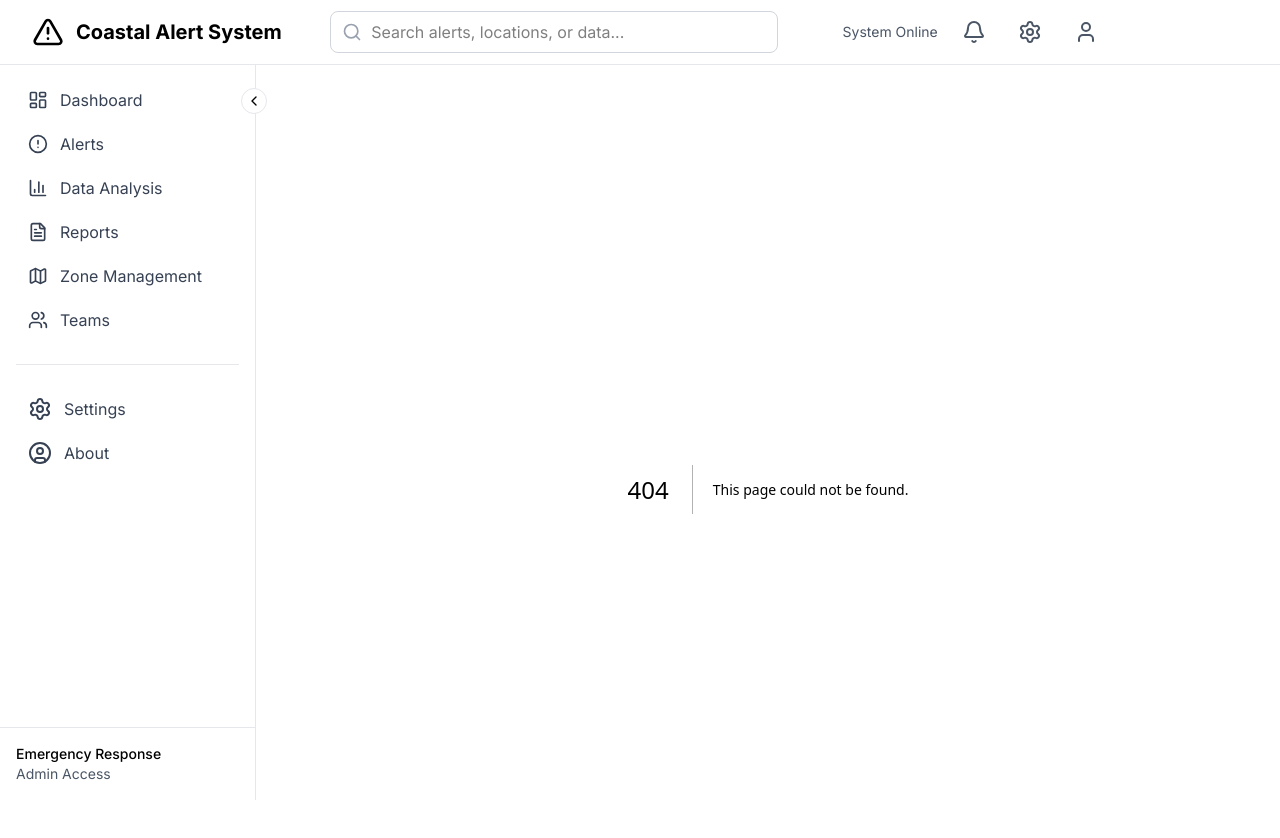
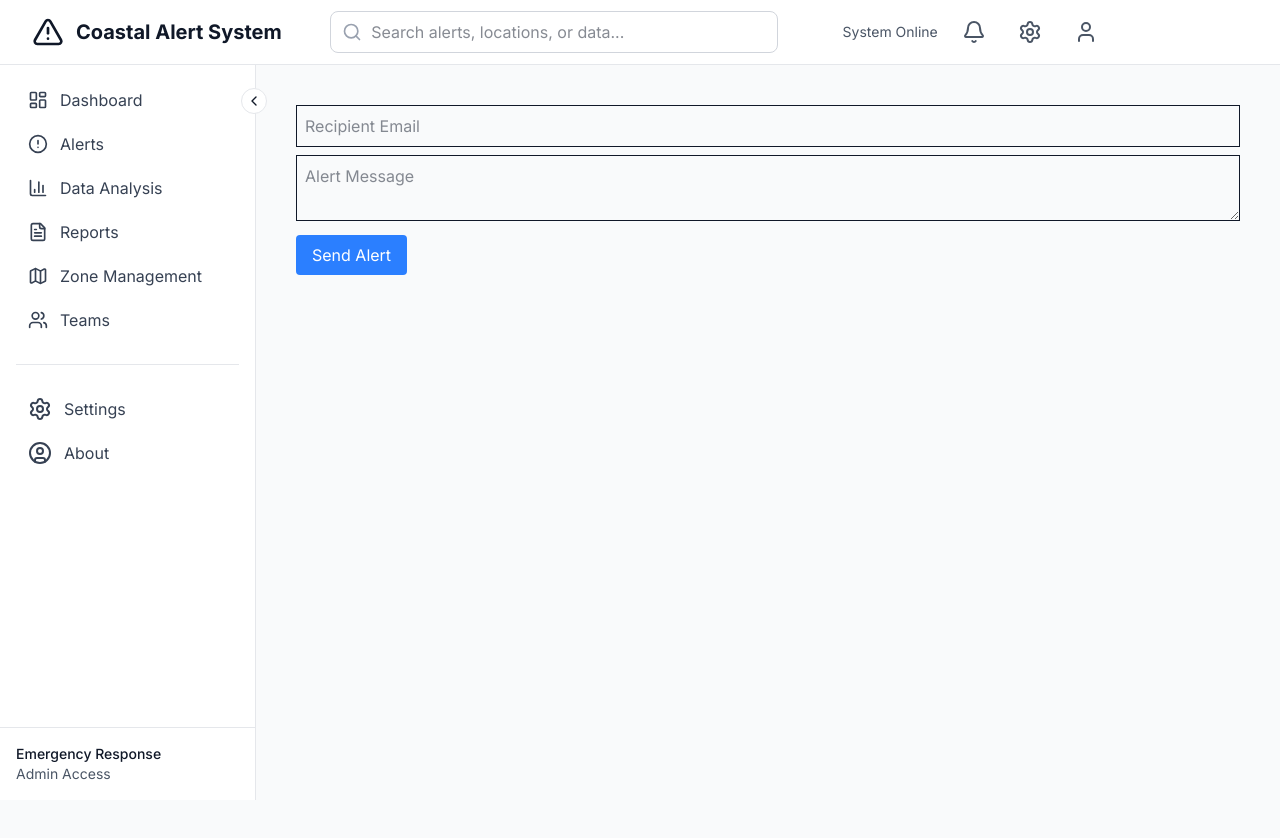
Before and after one commit to DVSarvaiya/Hackout, a Next.js app: page /alert in a window 1280 px wide. Before the commit this address had no page. Shown: the top 838 px of the page. After the commit the page ends 800 px from the top, so only its background shows below. Built offline with nearby package versions, Linux system fonts and the light colour scheme.

Commit message:
email message system done

```diff
--- /dev/null
+++ b/app/alert/page.js
@@ -0,0 +1,41 @@
+"use client";
+import { useState } from "react";
+
+export default function AlertForm() {
+  const [email, setEmail] = useState("");
+  const [message, setMessage] = useState("");
+
+  const sendAlert = async () => {
+    const res = await fetch("/api/send-alert", {
+      method: "POST",
+      headers: { "Content-Type": "application/json" },
+      body: JSON.stringify({ email, alertMessage: message }),
+    });
+    const data = await res.json();
+    alert(data.message || "Something went wrong");
+  };
+
+  return (
+    <div className="p-4 space-y-2">
+      <input
+        type="email"
+        placeholder="Recipient Email"
+        value={email}
+        onChange={(e) => setEmail(e.target.value)}
+        className="border p-2 w-full"
+      />
+      <textarea
+        placeholder="Alert Message"
+        value={message}
+        onChange={(e) => setMessage(e.target.value)}
+        className="border p-2 w-full"
+      />
+      <button
+        onClick={sendAlert}
+        className="bg-blue-500 text-white px-4 py-2 rounded"
+      >
+        Send Alert
+      </button>
+    </div>
+  );
+}
--- /dev/null
+++ b/app/api/send-alert/route.js
@@ -0,0 +1,19 @@
+import { NextResponse } from "next/server";
+import { sendMail } from "@/lib/nodemailer";
+
+export async function POST(req) {
+  try {
+    const { email, alertMessage } = await req.json();
+
+    await sendMail({
+      to: email,
+      subject: "🌊 Coastal Alert Notification",
+      text: alertMessage,
+      html: `<p><b>Alert:</b> ${alertMessage}</p>`,
+    });
+
+    return NextResponse.json({ success: true, message: "Email sent!" });
+  } catch (error) {
+    return NextResponse.json({ success: false, error: error.message });
+  }
+}
--- a/app/page.js
+++ b/app/page.js
@@ -1,11 +1,27 @@
 'use client'
-import { useState } from 'react'
+import { useState, useEffect } from 'react'
 import AlertStatusPanel from '@/components/AlertStatusPanel'
 import MapVisualization from '@/components/MapVisualization'
 import DataWidget from '@/components/DataWidget'
 
 export default function Dashboard() {
   const [selectedAlert, setSelectedAlert] = useState(null)
+
+
+
+  async function call() {
+    await fetch("/api/notify", {
+      method: "POST",
+      headers: { "Content-Type": "application/json" },
+      body: JSON.stringify({
+        title: "⚠️ Coastal Alert",
+        body: "High tide expected in your area!"
+      }),
+    });
+  }
+
+
+
 
   return (
     <div className="space-y-6">
@@ -14,8 +30,11 @@ export default function Dashboard() {
         <h1 className="text-3xl font-bold text-gray-900">Dashboard Overview</h1>
         <div className="mt-4 sm:mt-0 flex items-center space-x-4">
           <span className="text-sm text-gray-600">Last updated: 2 min ago</span>
-          <button className="px-4 py-2 bg-info text-white rounded-lg hover:bg-blue-700 transition">
-            Refresh Data
+          <button
+            onClick={call}
+            className="px-4 py-2 bg-info text-white rounded-lg hover:bg-blue-700 transition"
+          >
+            Send Alert
           </button>
         </div>
       </div>
@@ -25,34 +44,13 @@ export default function Dashboard() {
 
       {/* Main Content Grid */}
       <div className="grid grid-cols-1 xl:grid-cols-3 gap-6">
-        {/* Map Visualization - Takes 2 columns */}
         <div className="xl:col-span-2">
           <MapVisualization selectedAlert={selectedAlert} />
         </div>
-
-        {/* Data Widgets - Right Column */}
         <div className="space-y-6">
-          <DataWidget
-            title="Tide Level"
-            value="2.4m"
-            change="+0.3m"
-            trend="up"
-            type="gauge"
-          />
-          <DataWidget
-            title="Wind Speed"
-            value="45 km/h"
-            change="+12 km/h"
-            trend="up"
-            type="chart"
-          />
-          <DataWidget
-            title="Water Quality"
-            value="Good"
-            change="Stable"
-            trend="stable"
-            type="status"
-          />
+          <DataWidget title="Tide Level" value="2.4m" change="+0.3m" trend="up" type="gauge" />
+          <DataWidget title="Wind Speed" value="45 km/h" change="+12 km/h" trend="up" type="chart" />
+          <DataWidget title="Water Quality" value="Good" change="Stable" trend="stable" type="status" />
         </div>
       </div>
 
--- a/app/signup/page.js
+++ b/app/signup/page.js
@@ -3,11 +3,13 @@
 import { useState } from 'react';
 import { createClient } from '@supabase/supabase-js';
 
+
 const supabaseUrl = process.env.NEXT_PUBLIC_SUPABASE_URL;
-const supabaseKey = process.env.NEXT_PUBLIC_SUPABASE_KEY;
+const supabaseKey = process.env.NEXT_PUBLIC_SUPABASE_ANON_KEY;
 const supabase = createClient(supabaseUrl, supabaseKey);
 
 export default function Signup() {
+
   const [formData, setFormData] = useState({
     name: '',
     phone: '',
--- /dev/null
+++ b/lib/nodemailer.js
@@ -0,0 +1,24 @@
+import nodemailer from "nodemailer";
+
+export const transporter = nodemailer.createTransport({
+  service: "gmail",
+  auth: {
+    user: process.env.EMAIL_ADDRESS,
+    pass: process.env.EMAIL_PASSWORD,
+  },
+});
+
+export const sendMail = async ({ to, subject, text, html }) => {
+  try {
+    await transporter.sendMail({
+      from: `"Coastal Alert System" <${process.env.EMAIL_ADDRESS}>`,
+      to,
+      subject,
+      text,
+      html,
+    });
+    console.log("✅ Email sent successfully");
+  } catch (err) {
+    console.error("❌ Error sending email:", err);
+  }
+};
--- a/package.json
+++ b/package.json
@@ -9,12 +9,15 @@
     "lint": "eslint"
   },
   "dependencies": {
+    "@supabase/ssr": "^0.7.0",
     "@supabase/supabase-js": "^2.56.1",
     "lucide-react": "^0.542.0",
     "next": "^15.5.2",
+    "nodemailer": "^7.0.6",
     "react": "19.1.0",
     "react-dom": "19.1.0",
-    "recharts": "^3.1.2"
+    "recharts": "^3.1.2",
+    "web-push": "^3.6.7"
   },
   "devDependencies": {
     "@eslint/eslintrc": "^3",
--- /dev/null
+++ b/public/sw.js
@@ -0,0 +1,6 @@
+self.addEventListener("push",(event)=>{
+    const data = event.data.json();
+    self.ServiceWorkerRegistration.showNotofication(data.title,{
+        body:data.body
+    })
+})
```
Also changed, not shown: 1 other file (tests, documents, lock files or other folders).
